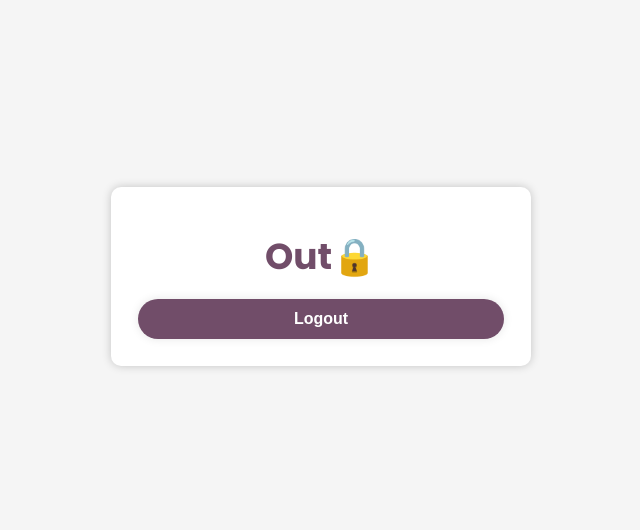
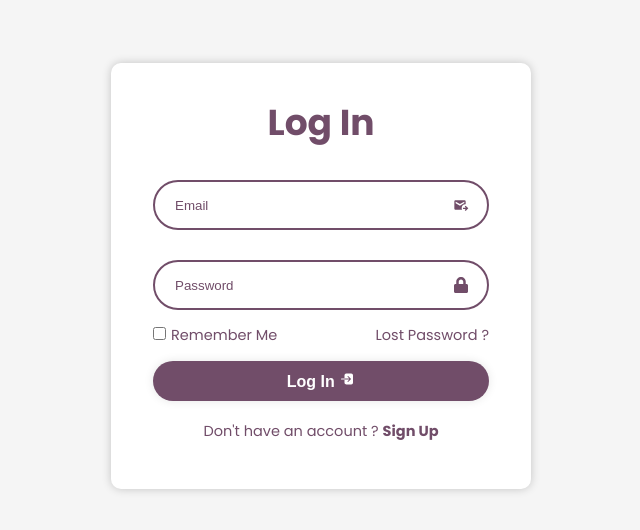
Before and after one commit to AmshuBelbase/Portfolio, a React (Create React App) app: page / in a window 1280 px wide. Shown: the part 124-654 px from the top of the page, without its empty margins (319-959 px from the left). Built offline with nearby package versions, Linux system fonts and the light colour scheme.

Commit message:
Resolved href errors

```diff
--- a/src/App.js
+++ b/src/App.js
@@ -3,13 +3,35 @@ import LoginForm from "./Components/LoginForm/LoginForm";
 import SignUpForm from "./Components/SignUpForm/SignUpForm";
 import HomePage from "./Components/HomePage/HomePage";
 import { BrowserRouter as Router, Routes, Route } from "react-router-dom";
+import { useState } from "react";
 function App() {
+  const [user, setLoginUser] = useState({
+    username: "",
+    register: "",
+    phone: "",
+    address: "",
+    email: "",
+    password: "",
+  });
   return (
     <Router>
       <div>
         <Routes>
-          <Route path="/" element={<HomePage />} />
-          <Route path="/login" element={<LoginForm />} />
+          <Route
+            exact
+            path="/"
+            element={
+              user && user._id ? (
+                <HomePage />
+              ) : (
+                <LoginForm setLoginUser={setLoginUser} />
+              )
+            }
+          />
+          <Route
+            path="/login"
+            element={<LoginForm setLoginUser={setLoginUser} />}
+          />
           <Route path="/create" element={<SignUpForm />} />
         </Routes>
       </div>
--- a/src/Components/LoginForm/LoginForm.css
+++ b/src/Components/LoginForm/LoginForm.css
@@ -50,12 +50,13 @@
     accent-color: #714d69;
     margin-right: 5px;
 }
-.remember-forgot a{
+.remember-forgot .myLabel{
     color: #714d69;
     text-decoration: none;
 }
-.remember-forgot a:hover{
+.remember-forgot .myLabel:hover{
     text-decoration: underline;
+    cursor: pointer;
 }
 .wrapper button{
     width: 100%;
@@ -73,7 +74,6 @@
 }
 .wrapper button:hover{
     cursor: pointer;
-    /* border: 2px solid #714d69;  */
     background: #604159;
     color: white;
 }
@@ -85,12 +85,12 @@
     text-align: center;
     margin: 20px 0 15px;
 }
-.register-link p a{
+.register-link p label{
     color: #714d69;
     text-decoration: none;
     font-weight: 700;
 }
-.register-link p a:hover{
+.register-link p label:hover{
     text-decoration: underline;
     cursor: pointer;
 }
--- a/src/Components/LoginForm/LoginForm.jsx
+++ b/src/Components/LoginForm/LoginForm.jsx
@@ -6,7 +6,7 @@ import { FaLock } from "react-icons/fa";
 import { useNavigate } from "react-router-dom";
 
 import axios from "axios";
-const LoginForm = () => {
+const LoginForm = ({ setLoginUser }) => {
   const navigate = useNavigate();
 
   const [userLog, setLog] = useState({
@@ -32,7 +32,6 @@ const LoginForm = () => {
   };
   return (
     <div className="wrapper">
-      <form action="#">
       <h1>Log In</h1>
       <div className="input-box">
         <input
@@ -61,7 +60,7 @@ const LoginForm = () => {
           <input type="checkbox" />
           Remember Me
         </label>
-          <a href="#">Lost Password ?</a>
+        <label className="myLabel">Lost Password ?</label>
       </div>
       <button type="submit" onClick={login}>
         Log In <IoLogIn className="icon" />
@@ -69,10 +68,9 @@ const LoginForm = () => {
       <div className="register-link">
         <p>
           Don't have an account ?{" "}
-            <a onClick={() => navigate("/create")}>Create Account</a>
+          <label onClick={() => navigate("/create")}>Sign Up</label>
         </p>
       </div>
-      </form>
     </div>
   );
 };
--- a/src/Components/SignUpForm/SignUpForm.css
+++ b/src/Components/SignUpForm/SignUpForm.css
@@ -73,12 +73,12 @@ border-radius: 6px; /* Set the border radius of the thumb */
     text-align: center;
     width: 100%;
 }
-.wrap p a{
+.wrap p label{
     text-decoration: none;
     color: #714d69;
     font-weight: 700;
 }
-.wrap p a:hover{
+.wrap p label:hover{
     text-decoration: underline;
     cursor: pointer;
 }
--- a/src/Components/SignUpForm/SignUpForm.jsx
+++ b/src/Components/SignUpForm/SignUpForm.jsx
@@ -140,8 +140,8 @@ const SignUpForm = () => {
         Create <IoIosSend className="icon" />
       </button>
       <p>
-        Already have an Account ?{" "}
-        <a onClick={() => navigate("/login")}>Login Here</a>
+        Already have an Account ?
+        <label onClick={() => navigate("/login")}> Login Here</label>
       </p>
     </div>
   );
```
Lines whose indentation alone changed are shown as unchanged.
